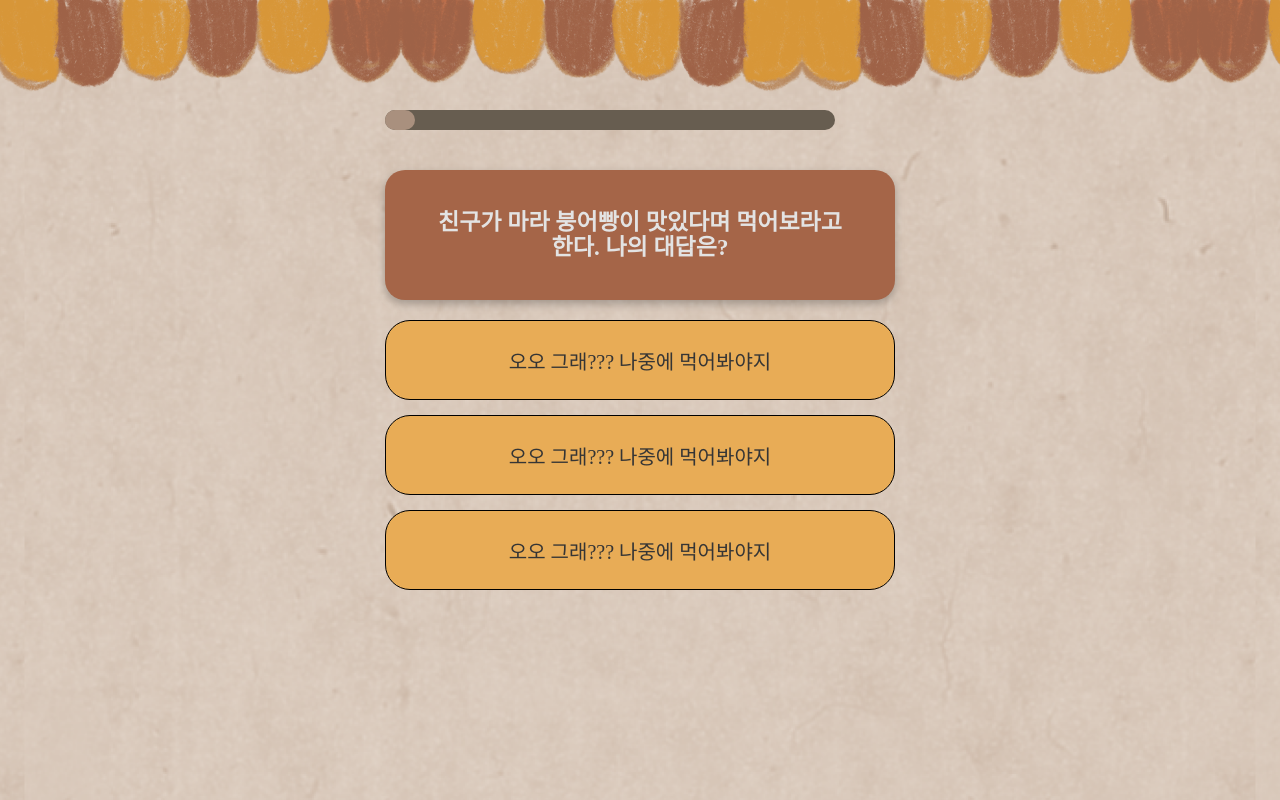
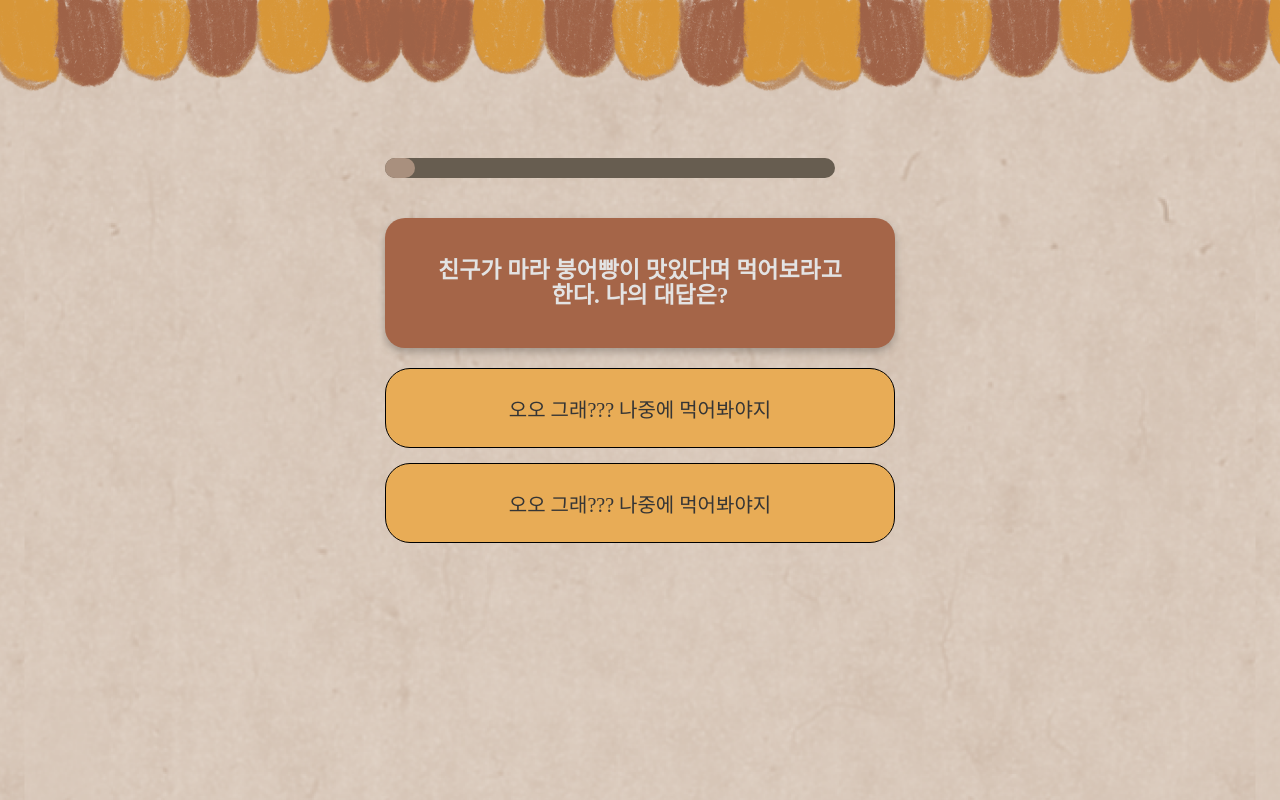
Before and after one commit to hayeon010904/OZ_mindTest_team4, a plain HTML site: page question.html in a window 1280 px wide. Drawn offline with Linux system fonts and the light colour scheme; a web font is replaced by a local one.

Commit message:
풀하기전 푸시

```diff
--- a/question.html
+++ b/question.html
@@ -20,11 +20,7 @@
       <div class="question">
         <p>친구가 마라 붕어빵이 맛있다며 먹어보라고 한다. 나의 대답은?</p>
       </div>
-      <div class="answers">
-        <div class="answer" id="answer-left">
-          <p class="bread1">오오 그래??? 나중에 먹어봐야지</p>
 
-        </div>
         <div class="answers">
             <div class="answer" id="answer-left">
                 <p class="bread1">오오 그래??? 나중에 먹어봐야지</p>
@@ -34,9 +30,8 @@
             </div>
         </div>
     </div>
-    </div>
+
     <script>
-
       const bread1 = document.querySelector(".bread1");
       const bread2 = document.querySelector(".bread2");
       const bread3 = document.querySelector(".bread3");
```
